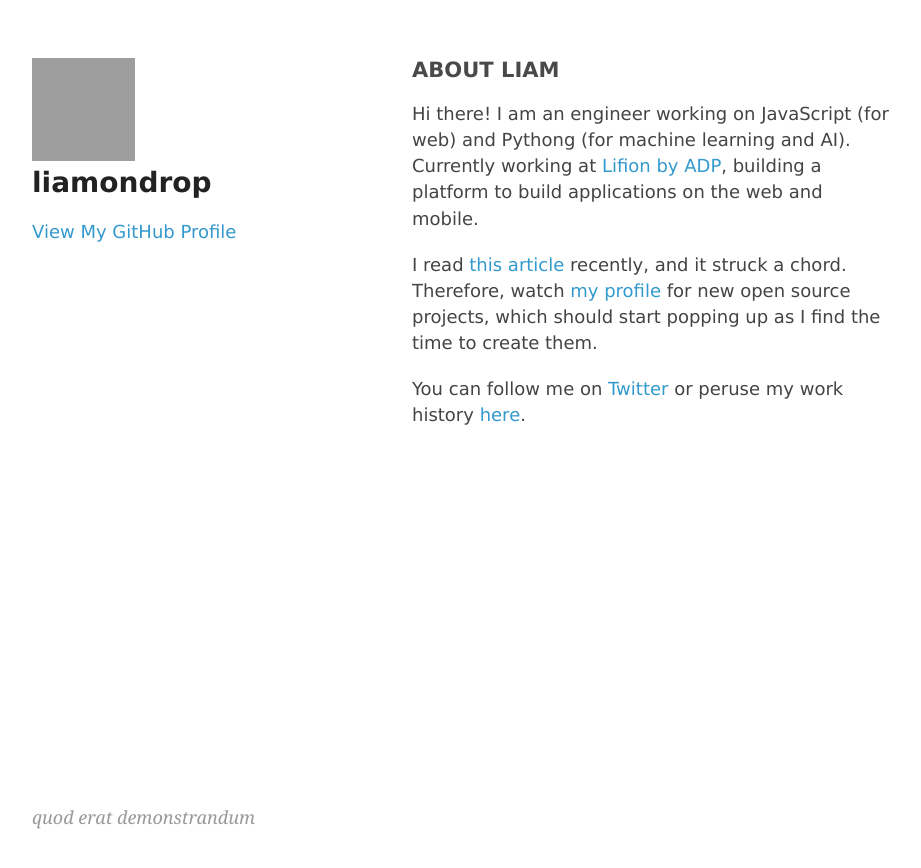
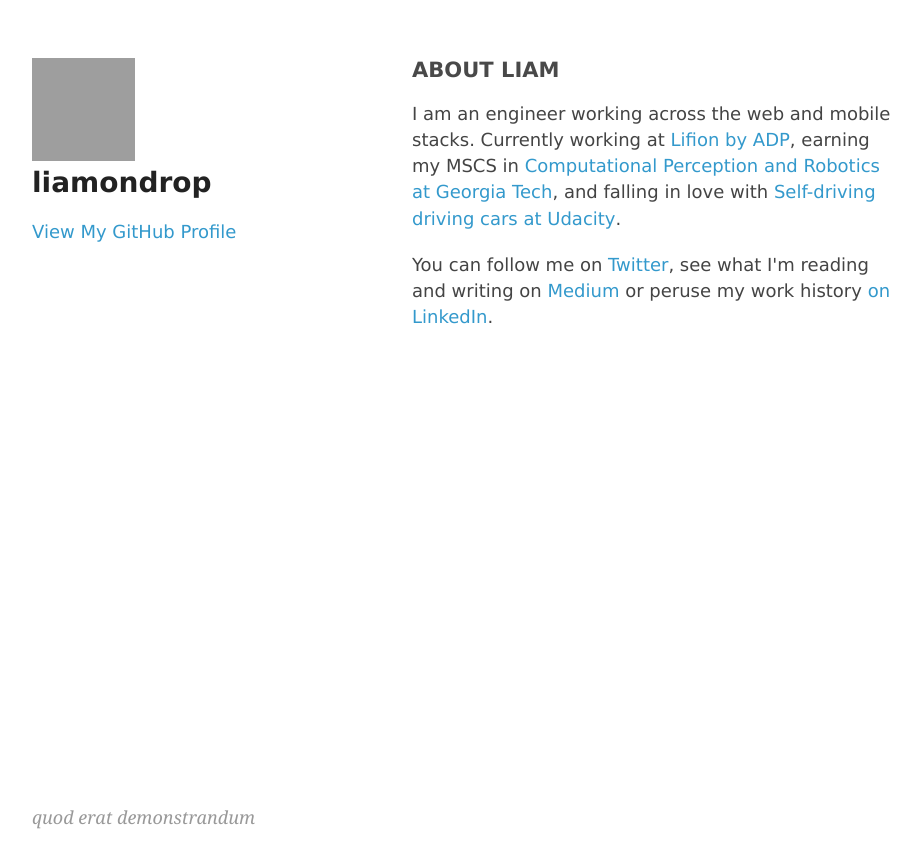
Before and after one commit to liamondrop/liamondrop, a Jekyll site: the page built from index.html, in a window 1280 px wide, cut to the strip 0-868 px from the top of the page. Shown: the whole strip, without its empty margins (178-1099 px from the left). Built offline with Jekyll 4.4.1, drawn with Linux system fonts in a browser that asks for light colours; Markdown is read by kramdown in place of the engine named in the settings; grey boxes are pictures that could not be loaded.

Commit message:
Update index.html

```diff
--- a/index.html
+++ b/index.html
@@ -5,8 +5,9 @@
 
 <h3>ABOUT LIAM</h3>
 
-<p>Hi there! I am an engineer working on JavaScript (for web) and Pythong (for machine learning and AI). Currently working at <a href="http://lifion.com/">Lifion by ADP</a>, building a platform to build applications on the web and mobile.</p>
+<p>I am an engineer working across the web and mobile stacks. Currently working at <a href="http://lifion.com/">Lifion by ADP</a>,
+  earning my MSCS in <a href="http://www.omscs.gatech.edu/">Computational Perception and Robotics at Georgia Tech</a>,
+  and falling in love with <a href="https://www.udacity.com/drive">Self-driving driving cars at Udacity</a>.</p>
 
-<p>I read <a href="http://tom.preston-werner.com/2011/11/22/open-source-everything.html">this article</a> recently, and it struck a chord. Therefore, watch <a href="https://github.com/liamondrop">my profile</a> for new open source projects, which should start popping up as I find the time to create them.</p>
-
-<p>You can follow me on <a href="http://twitter.com/liamondrop">Twitter</a> or peruse my work history <a href="http://linkedin.com/in/liamondrop">here</a>.</p>
+<p>You can follow me on <a href="http://twitter.com/liamondrop">Twitter</a>, see what I'm reading and writing
+  on <a href="https://medium.com/@liamondrop">Medium</a> or peruse my work history <a href="http://linkedin.com/in/liamondrop">on LinkedIn</a>.</p>
```
